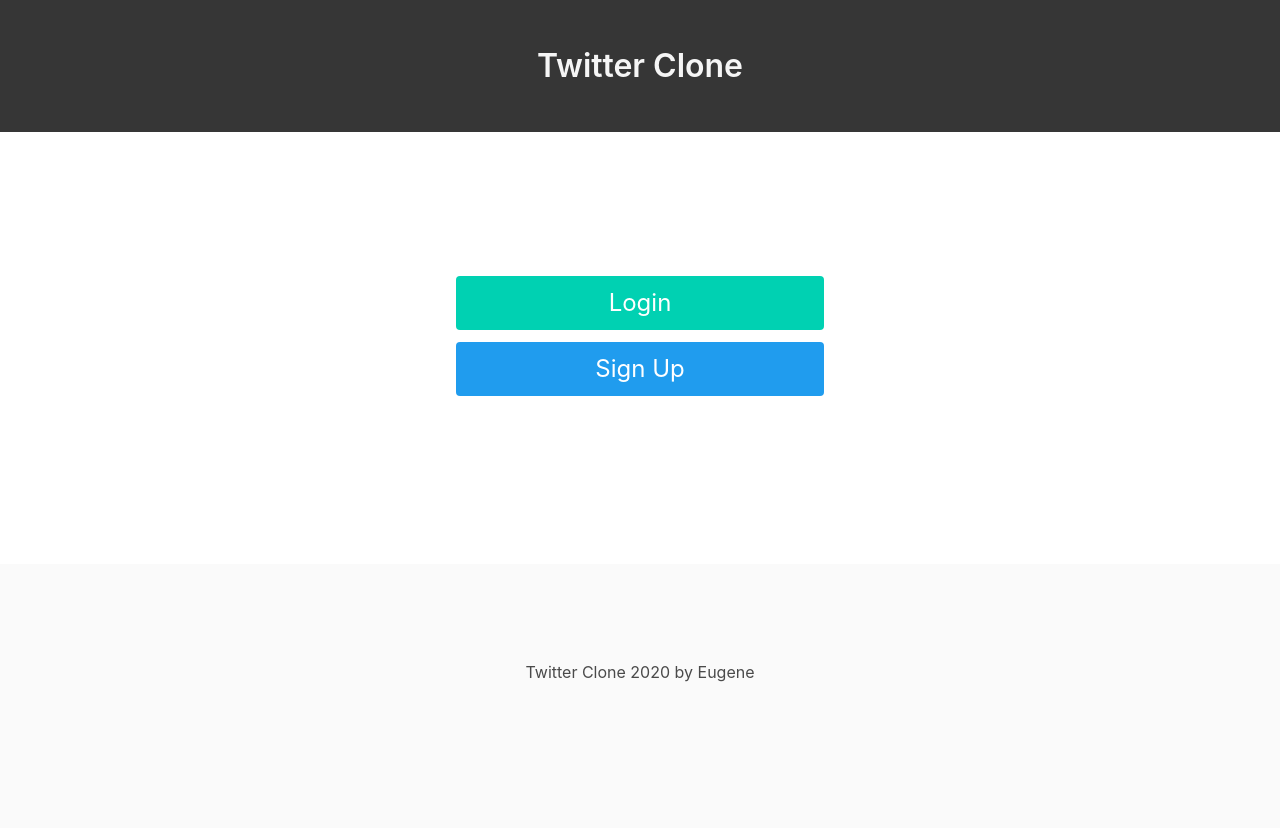
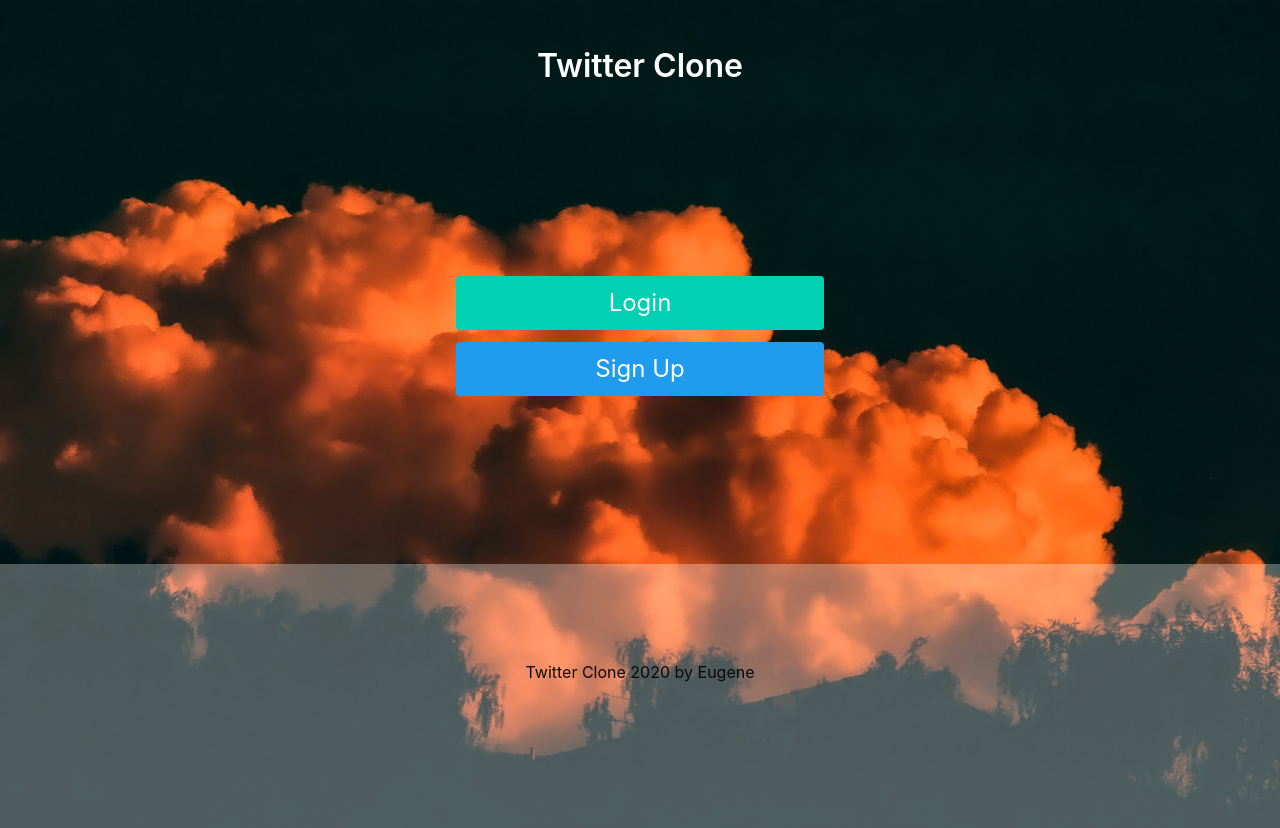
Before and after one commit to eugenesinamban/twitterClone, a PHP site: page /organizer-breakable/ in a window 1280 px wide. Run offline with PHP 8.4, Linux system fonts and the light colour scheme.

Commit message:
updated front

```diff
--- a/bulma/_sass/main.scss
+++ b/bulma/_sass/main.scss
@@ -25,5 +25,16 @@ $primary-invert: $pink-invert;
 
 // 4. Import the rest of Bulma
 */
+$footer-background-color: rgba(255,255,255,0.3);
+
 
 @import "../node_modules/bulma/bulma";
+
+html {
+    background: url(/twitterClone/images/banner.jpg) no-repeat;
+    background-size: cover;
+}
+
+.menu {
+    position: fixed;
+}
--- a/views/index.twig
+++ b/views/index.twig
@@ -1,7 +1,7 @@
 {% extends "template.twig" %}
 
 {% block body %}
-<section class="section is-medium">
+<section class="section is-medium" id="loginIndex">
     <div class="container">
         <div class="columns">
             <div class="column is-one-third is-offset-one-third">
--- a/views/public/index.twig
+++ b/views/public/index.twig
@@ -1,10 +1,8 @@
-{% extends "/template.twig" %}
+{% extends "public/template.twig" %}
 
 {% block body %}
     <section class="section">
         <div class="container">
-            <div class="columns">
-                <div class="column is-offset-one-fifth is-three-fifths">
             <div class="box">
                 <form action="postInsert.php" method="POST">
                     <div class="field">
@@ -40,8 +38,6 @@
                     </div>
                 </div>
             </div>
-                </div>
-            </div>
             <div class="columns">
                 <div class="column is-offset-one-third is-one-third">
                     <div class="field">
--- a/views/template.twig
+++ b/views/template.twig
@@ -9,10 +9,10 @@
 </head>
 <body>
     <header>
-        <section class="hero is-dark has-text-centered">
+        <section class="hero has-text-centered">
             <div class="hero-body">
                 <div class="container">
-                  <h1 class="title">
+                  <h1 class="title has-text-white">
                       Twitter Clone
                   </h1>
                 </div>
@@ -24,7 +24,7 @@
     {% endblock body %}
     <footer class="footer has-text-centered">
         <section class="section">
-            <div class="container">
+            <div class="container has-text-black">
                 <h1 class="is-6">Twitter Clone 2020 by Eugene</h1>
             </div>
         </section>
```
Also changed, not shown: views/public/template.twig (added, +47 -0 lines), bulma/css/main.css, images/Exchange.png (added), images/Genki.png (added), images/Organizer.png (added), images/ReadersClub.png (added), images/banner.jpg (added), 1 other file. Lines whose indentation alone changed are shown as unchanged.
